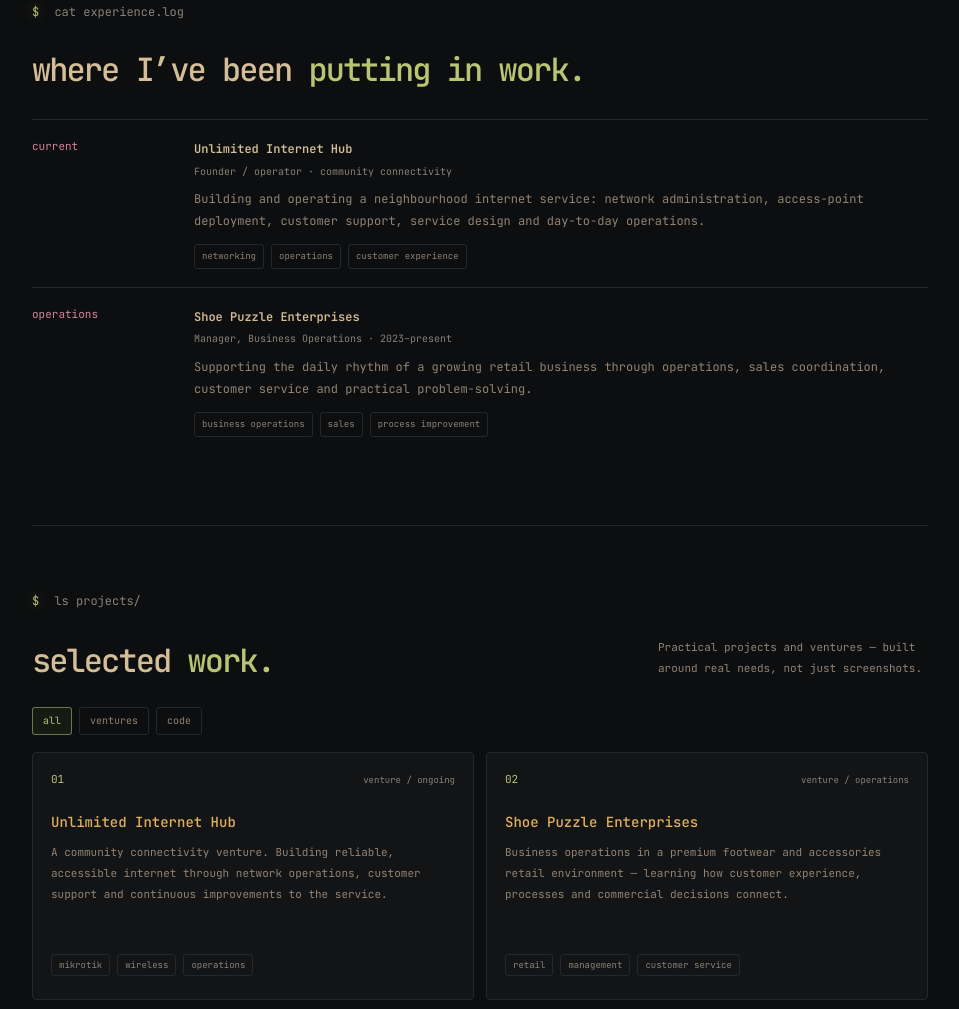
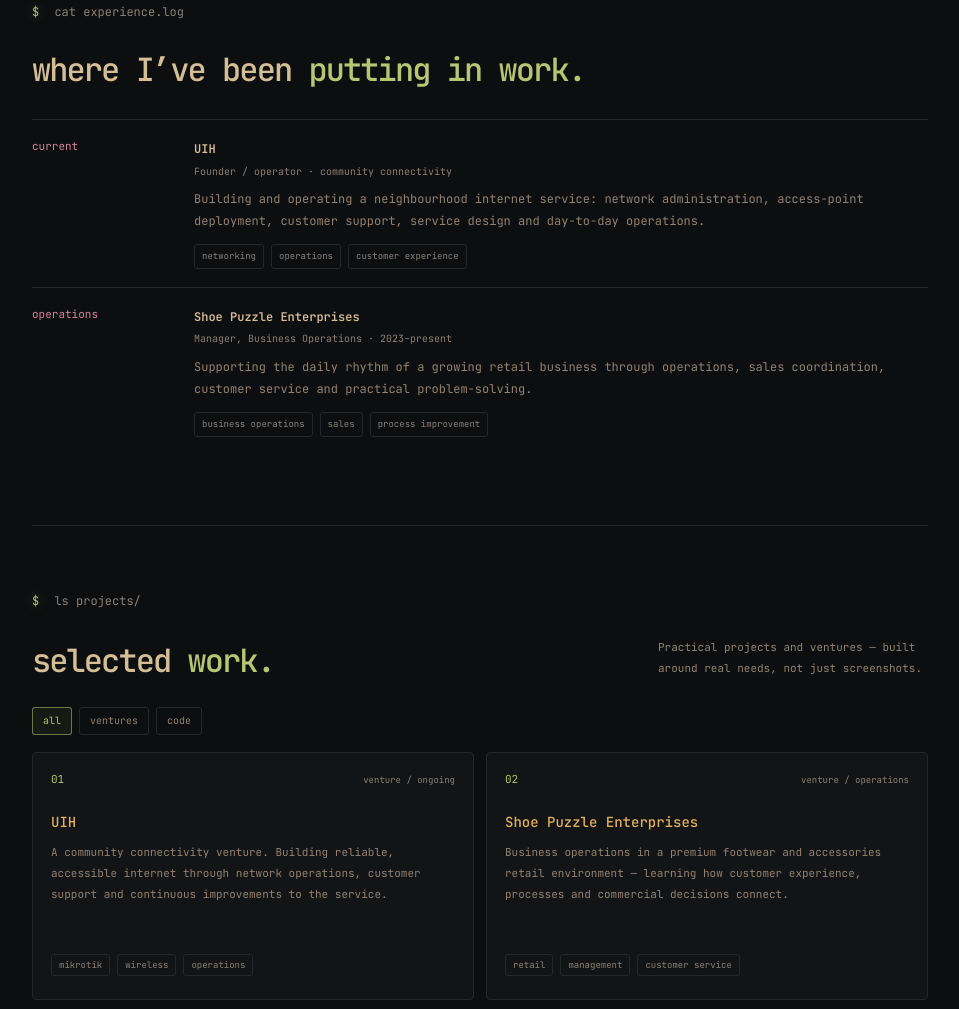
Before and after one commit to AlvinBaguma/alvinbagumasite, a plain HTML site: page index.html in a window 1280 px wide. Shown: the part 1860-2869 px from the top of the page, without its empty margins (160-1119 px from the left). Drawn offline with Linux system fonts and the light colour scheme.

Commit message:
Use UIH as the portfolio venture name

```diff
--- a/index.html
+++ b/index.html
@@ -104,7 +104,7 @@
         <h2 id="experience-title">where I’ve been <span class="accent">putting in work.</span></h2>
         <dl class="category-list">
           <div class="category-row">
-            <dt>current</dt><dd><strong>Unlimited Internet Hub</strong><span class="row-meta">Founder / operator · community connectivity</span><p>Building and operating a neighbourhood internet service: network administration, access-point deployment, customer support, service design and day-to-day operations.</p><div class="tag-list"><span class="tag">networking</span><span class="tag">operations</span><span class="tag">customer experience</span></div></dd>
+            <dt>current</dt><dd><strong>UIH</strong><span class="row-meta">Founder / operator · community connectivity</span><p>Building and operating a neighbourhood internet service: network administration, access-point deployment, customer support, service design and day-to-day operations.</p><div class="tag-list"><span class="tag">networking</span><span class="tag">operations</span><span class="tag">customer experience</span></div></dd>
           </div>
           <div class="category-row">
             <dt>operations</dt><dd><strong>Shoe Puzzle Enterprises</strong><span class="row-meta">Manager, Business Operations · 2023–present</span><p>Supporting the daily rhythm of a growing retail business through operations, sales coordination, customer service and practical problem-solving.</p><div class="tag-list"><span class="tag">business operations</span><span class="tag">sales</span><span class="tag">process improvement</span></div></dd>
@@ -128,7 +128,7 @@
         <div class="project-grid" id="project-grid">
           <article class="project-card" data-kind="ventures">
             <div class="project-card-top"><span class="file-icon">01</span><span class="project-kind">venture / ongoing</span></div>
-            <h3>Unlimited Internet Hub</h3>
+            <h3>UIH</h3>
             <p>A community connectivity venture. Building reliable, accessible internet through network operations, customer support and continuous improvements to the service.</p>
             <div class="tag-list"><span class="tag">mikrotik</span><span class="tag">wireless</span><span class="tag">operations</span></div>
           </article>
```
